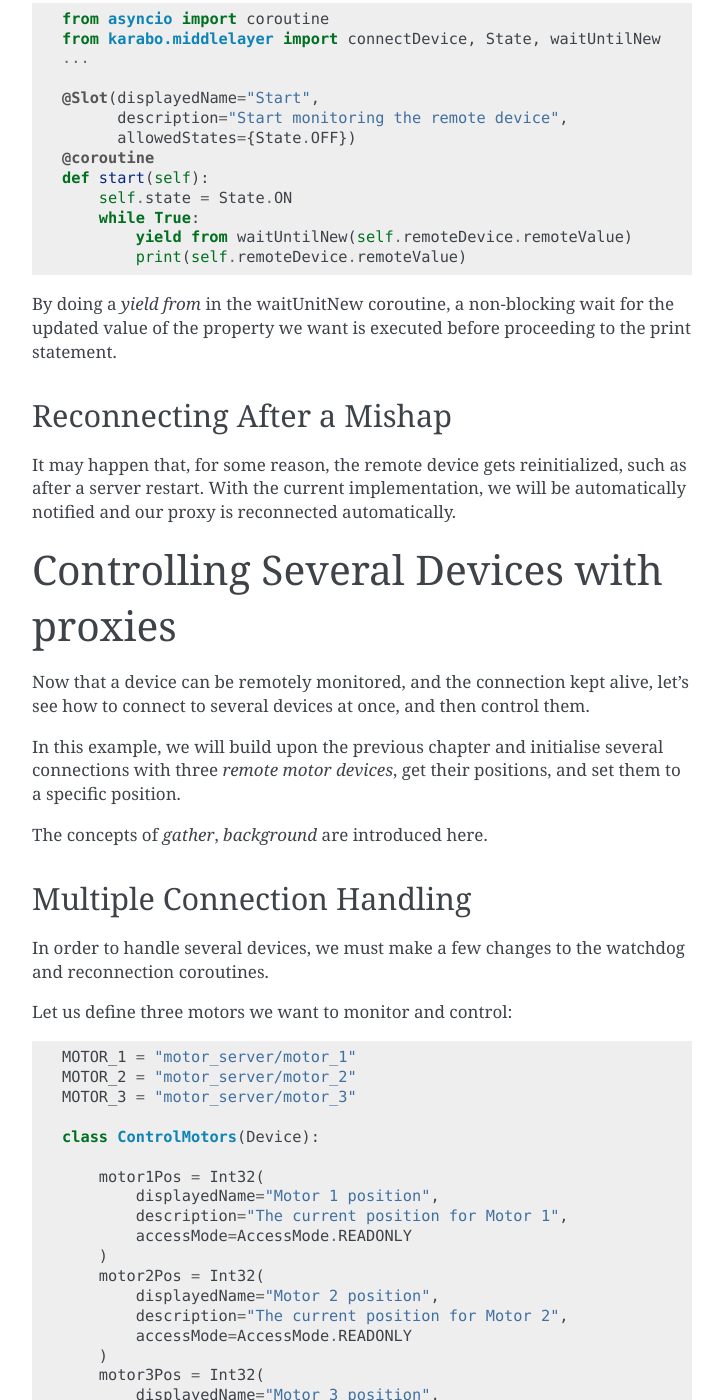
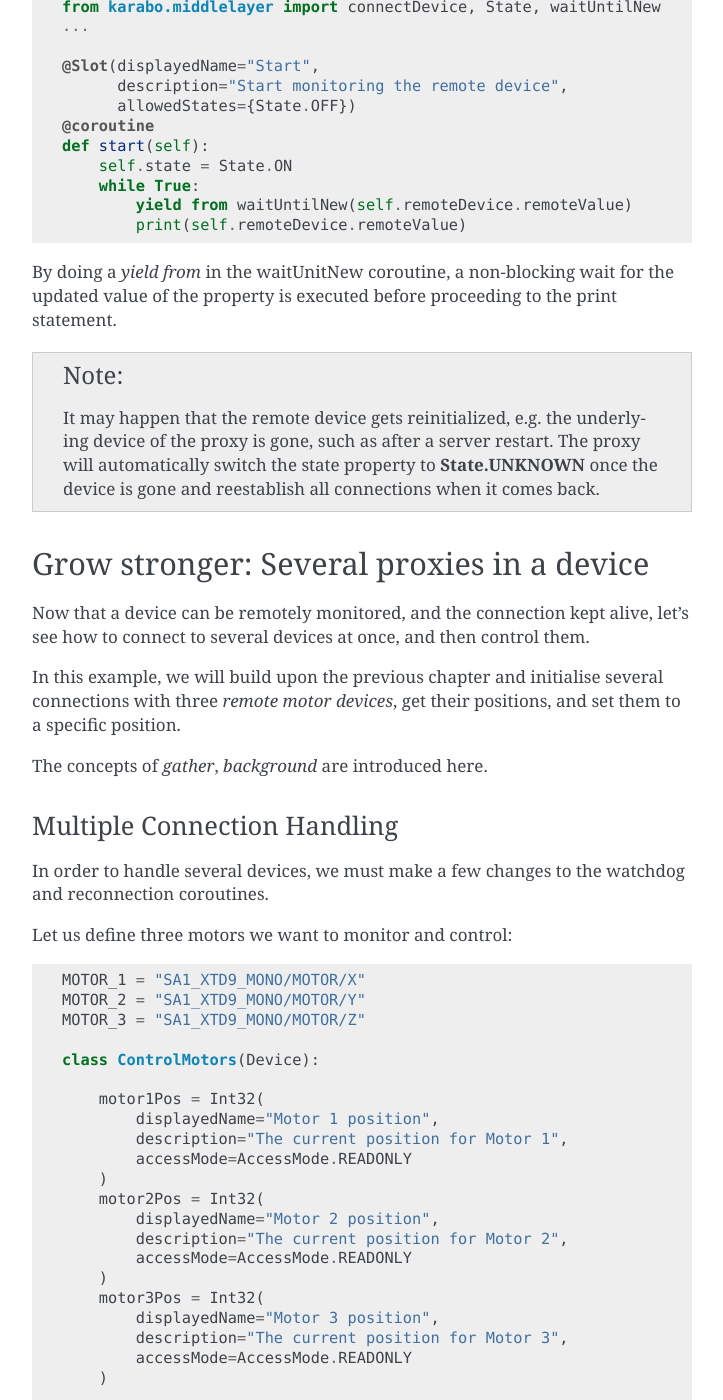
Before and after one commit to European-XFEL/howToMiddlelayer, a Sphinx documentation site: the page built from source/chap2/monitor_proxies.rst, in a window 1280 px wide and 1400 px high, scrolled down 1677 px. Shown: the whole window, without its empty margins (388-1111 px from the left). Built offline with Sphinx 7.4.7, drawn with Linux system fonts in a browser that asks for light colours; some of the changed text lies outside the part shown.

Commit message:
Cleaning further

```diff
--- a/source/chap2/deviceNodes.rst
+++ b/source/chap2/device_nodes.rst
@@ -1,5 +1,5 @@
 Device Nodes or How to Orchestrate Devices the `Middle Layer` Way
-=================================================================
++++++++++++++++++++++++++++++++++++++++++++++++++++++++++++++++++
 Using :func:`connectDevice` or :func:`getDevice` are practical from within
 macros. Unless it is required by strict constraints, the monitoring as
 described in the previous section should be left to the API.
--- a/source/chap2/monitor_proxies.rst
+++ b/source/chap2/monitor_proxies.rst
@@ -1,5 +1,7 @@
+*******************************
 Middlelayer device with proxies
-===============================
+*******************************
+
 MonitorMotor is a middle layer device documenting best practice for
 monitoring a single `remote device`, that is, a device written with either
 of the C++ or Python API.
@@ -11,16 +13,17 @@
 This example introduces the concepts of `Device, connectDevice, isAlive,
 waitUntilNew,` and `wait_for`.
 
-Base Class
-++++++++++
-We begin by creating our class, inheriting from `Device`:
+
+Start with a simple example
+===========================
+We recapitulate our knowledge and start simple by creating our device class,
+inheriting from `Device`:
 ::
     from karabo.middlelayer import Device, State
 
     class MonitorMotor(Device):
 
         def __init__(self, configuration):
-            #Boilerplate initialisation
             super(MonitorMotor, self).__init__(configuration)
 
         @coroutine
@@ -34,20 +37,19 @@
 
 Connecting to the Remote Device
 +++++++++++++++++++++++++++++++
-To connect to the remote device, we must have its name, as registered with
-the broker, in this example, it is registered as "some_server/1_device_1".
+To connect to the remote device, we must have its control address.
+In this example, it is registered as "SA1_XTD9_MONO/MOTOR/X".
 
 We must first import the :func:`connectDevice` function
 ::
     from karabo.middlelayer import connectDevice, Device, State
 
-    REMOTE_ADDRESS = "some_server/1_device_1"
+    REMOTE_ADDRESS = "SA1_XTD9_MONO/MOTOR/X"
 
 Device are typically connected to only once during the initialisation, using
 :func:`karabo.middlelayer.connectDevice`
 ::
     def __init__(self, configuration):
-        #Boilerplate initialisation
         super(MonitorRemote, self).__init__(configuration)
         self.remoteDevice = None
 
@@ -86,20 +88,19 @@
             yield from waitUntilNew(self.remoteDevice.remoteValue)
             print(self.remoteDevice.remoteValue)
 
-By doing a `yield from` in  the waitUnitNew coroutine, a non-blocking wait
-for the updated value of the property we want is executed before proceeding
+By doing a `yield from` in the waitUnitNew coroutine, a non-blocking wait
+for the updated value of the property is executed before proceeding
 to the print statement.
 
-Reconnecting After a Mishap
-+++++++++++++++++++++++++++
-It may happen that, for some reason, the remote device gets reinitialized,
-such as after a server restart.
-With the current implementation, we will be automatically notified
-and our proxy is reconnected automatically.
+.. note::
 
-Controlling Several Devices with proxies
-========================================
+    It may happen that the remote device gets reinitialized, e.g. the underlying
+    device of the proxy is gone, such as after a server restart.
+    The proxy will automatically switch the state property to **State.UNKNOWN**
+    once the device is gone and reestablish all connections when it comes back.
 
+Grow stronger: Several proxies in a device
+==========================================
 Now that a device can be remotely monitored, and the connection kept alive,
 let's see how to connect to several devices at once, and then control them.
 
@@ -119,9 +120,9 @@
 
 .. code-block:: Python
 
-    MOTOR_1 = "motor_server/motor_1"
-    MOTOR_2 = "motor_server/motor_2"
-    MOTOR_3 = "motor_server/motor_3"
+    MOTOR_1 = "SA1_XTD9_MONO/MOTOR/X"
+    MOTOR_2 = "SA1_XTD9_MONO/MOTOR/Y"
+    MOTOR_3 = "SA1_XTD9_MONO/MOTOR/Z"
 
     class ControlMotors(Device):
 
@@ -144,7 +145,6 @@
         def __init__ self, configuration):
             super(ControlMotors, self).__init__(configuration)
             self.device_addresses = {MOTOR_1, MOTOR_2, MOTOR_3}
-            self.reconnecting = False
 
         @coroutine
         def onInitialization(self):
@@ -255,15 +255,8 @@
 
 The suggested solution for the guardian yield is to wait until all the device go
 from their busy state (`State.MOVING`) to their idle (`State.ON`) as follows:
+
 ::
     @coroutine
     def guardian_yield(self, devices):
-        yield from waitUntil(lambda: self.reconnecting or
-                             all(dev.state == State.ON for dev in devices))
-
-The reconnecting flag is there in case something went really wrong, and one of
-the devices went offline. It is then not reasonable to expect task completion.
-
-Excellent, you say, but should all of this truly be the device developer's
-problem?
-Not nessessarily, enters :class:`DeviceNode`
+        yield from waitUntil(lambda: all(dev.state == State.ON for dev in devices))
--- a/source/index.rst
+++ b/source/index.rst
@@ -15,13 +15,13 @@
    chap1/blocking_calls
    chap1/node
    chap2/monitor_proxies
-   chap2/deviceNodes
+   chap2/device_nodes
    chap2/sal_option_list
    chap3/allCompleted
    chap4/overwrite
    chap4/channels
    chap4/schema_injection
-   chap4/vector_hash
+   chap4/table_element
    :maxdepth: 1
 
 
```
Also changed, not shown: other parts of source/chap2/monitor_proxies.rst (+1 -1 lines), source/chap4/channels.rst (+4 -30 lines), source/chap4/table_element.rst (renamed from source/chap4/vector_hash.rst, +10 -9 lines).
